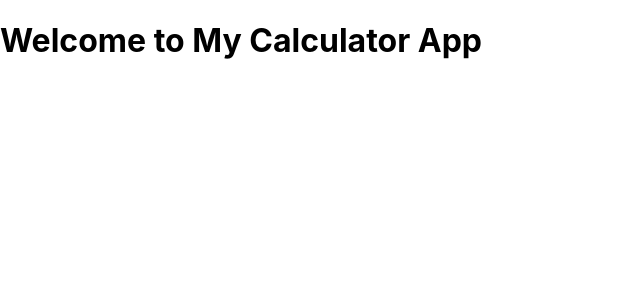
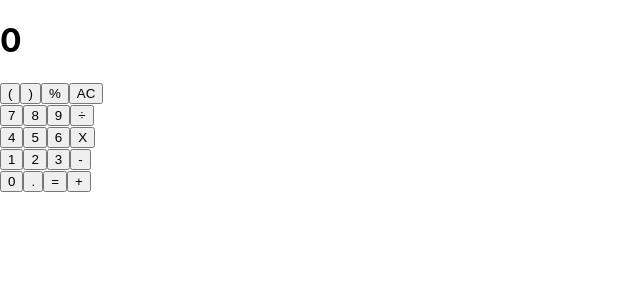
Before and after one commit to jebitok-dev/calculator, a React (Create React App) app: page / in a window 1280 px wide. Shown: the top 300 px of the page, without its empty margins (0-640 px from the left). Built offline with nearby package versions, Linux system fonts and the light colour scheme.

Commit message:
Add Changes ts to App and ButtonPanel

```diff
--- a/src/App.js
+++ b/src/App.js
@@ -1,9 +1,12 @@
 import React from 'react';
+import Display from './components/display';
+import ButtonPanel from './components/buttonPanel';
 
 function App() {
   return (
     <div className="App">
-      <h1>Welcome to My Calculator App</h1>
+      <Display />
+      <ButtonPanel />
     </div>
   );
 }
--- a/src/components/buttonPanel.js
+++ b/src/components/buttonPanel.js
@@ -9,30 +9,32 @@ export default class ButtonPanel extends React.Component {
         <div>
           <div className="calculator-row">
             {this.renderButton('(')}
-            {this.renderButton('7')}
-            {this.renderButton('4')}
-            {this.renderButton('1')}
-            {this.renderButton('0')}
+            {this.renderButton(')')}
+            {this.renderButton('%')}
+            {this.renderButton('AC')}
           </div>
           <div className="calculator-row">
-            {this.renderButton(')')}
+            {this.renderButton('7')}
             {this.renderButton('8')}
-            {this.renderButton('5')}
-            {this.renderButton('2')}
-            {this.renderButton('.')}
+            {this.renderButton('9')}
+            {this.renderButton('÷')}
           </div>
           <div className="calculator-row">
-            {this.renderButton('%')}
-            {this.renderButton('9')}
+            {this.renderButton('4')}
+            {this.renderButton('5')}
             {this.renderButton('6')}
-            {this.renderButton('3')}
-            {this.renderButton('=')}
+            {this.renderButton('X')}
           </div>
           <div className="calculator-row">
-            {this.renderButton('AC')}
-            {this.renderButton('÷')}
-            {this.renderButton('x')}
+            {this.renderButton('1')}
+            {this.renderButton('2')}
+            {this.renderButton('3')}
             {this.renderButton('-')}
+          </div>
+          <div className="calculator-row">
+            {this.renderButton('0')}
+            {this.renderButton('.')}
+            {this.renderButton('=')}
             {this.renderButton('+')}
           </div>
         </div>
```
